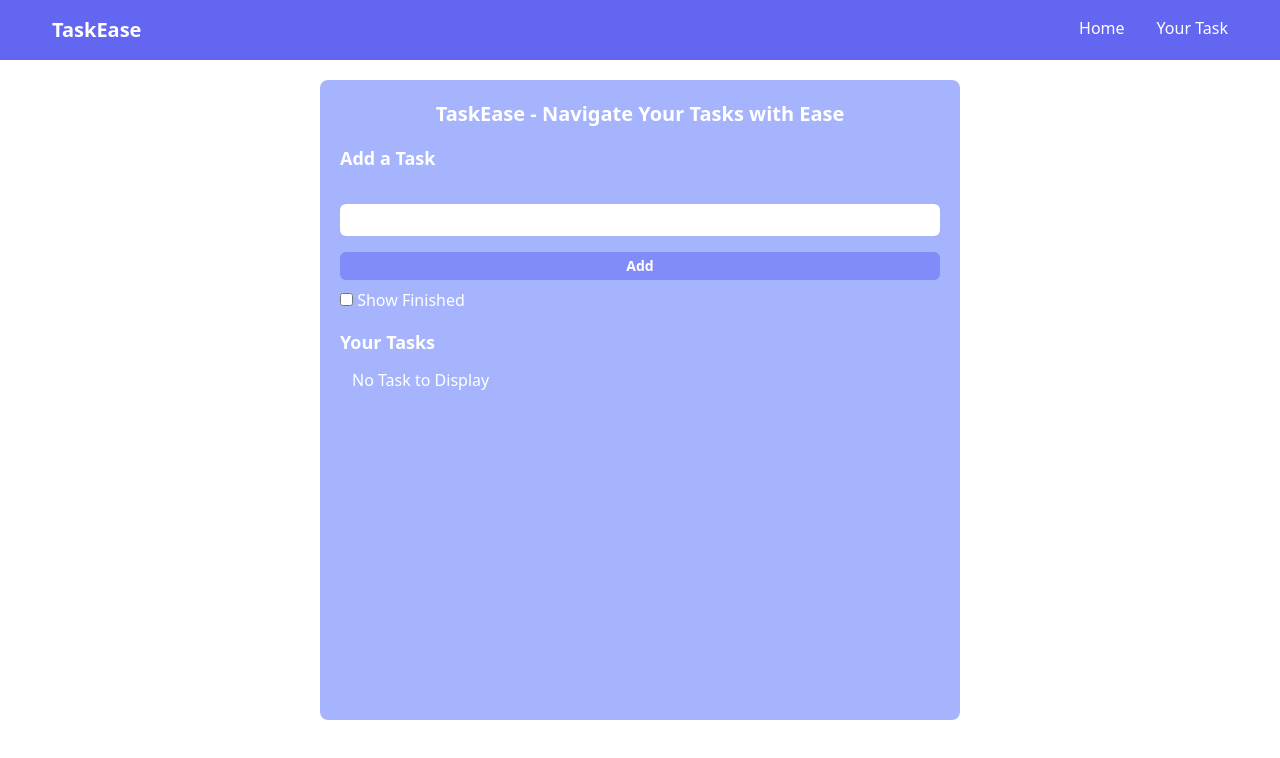
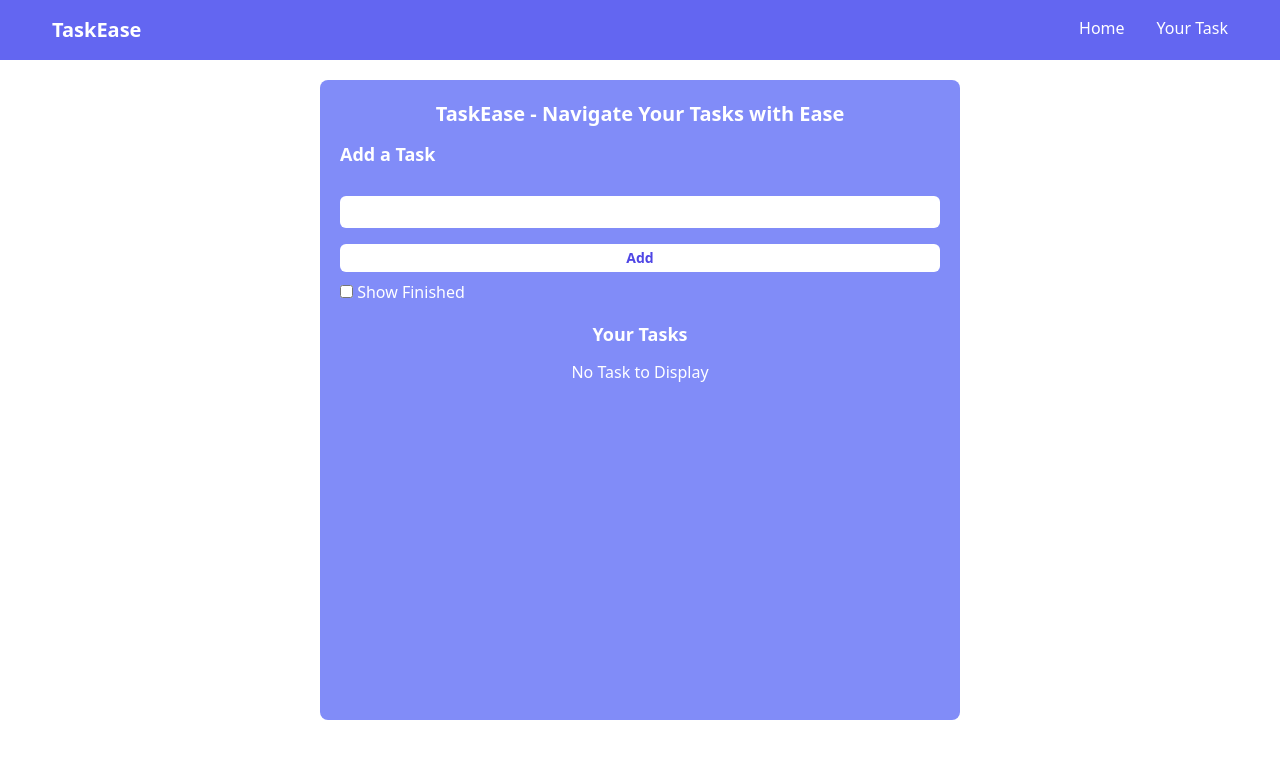
Before and after one commit to AliSherNadeem/To-Do-App-in-React-JS, a React (Vite) app: page / in a window 1280 px wide. Shown: the top 758 px of the page. Built offline with nearby package versions, Linux system fonts and the light colour scheme.

Commit message:
fix toggle task

```diff
--- a/src/App.jsx
+++ b/src/App.jsx
@@ -10,39 +10,35 @@ import { MdDeleteOutline } from "react-icons/md";
 function App() {
   const [todo, settodo] = useState("");
   const [todos, settodos] = useState([]);
-  const [showFinished, setshowFinished] = useState();
+  const [showFinished, setshowFinished] = useState(false);
 
   useEffect(() => {
     let todoString = localStorage.getItem("todos");
     if (todoString) {
-      let todos = JSON.parse(localStorage.getItem("todos"));
+      let todos = JSON.parse(todoString);
       settodos(todos);
     }
   }, []);
 
-  const saveToLS = (params) => {
+  const saveToLS = () => {
     localStorage.setItem("todos", JSON.stringify(todos));
   };
 
-  const toggleFinished = (e) => {
+  const toggleFinished = () => {
     setshowFinished(!showFinished);
   };
 
-  const handleEdit = (e, id) => {
-    let t = todos.filter((i) => i.id === id);
-    settodo(t[0].todo);
-    // delete previous todo after getting him in input field
-    let newTodos = todos.filter((items) => {
-      return items.id !== id;
-    });
+  const handleEdit = (id) => {
+    let t = todos.find((i) => i.id === id);
+    settodo(t.todo);
+    // delete previous todo after getting it in the input field
+    let newTodos = todos.filter((items) => items.id !== id);
     settodos(newTodos);
     saveToLS();
   };
 
-  const handleDelete = (e, id) => {
-    let newTodos = todos.filter((items) => {
-      return items.id !== id;
-    });
+  const handleDelete = (id) => {
+    let newTodos = todos.filter((items) => items.id !== id);
     settodos(newTodos);
     saveToLS();
   };
@@ -57,13 +53,10 @@ function App() {
     settodo(e.target.value);
   };
 
-  const handleCheckbox = (e) => {
-    let id = e.target.name;
-    let index = todos.findIndex((items) => {
-      return items.id === id;
-    });
-    let newtodos = [...todos];
-    newtodos[index].isCompleted = !newtodos[index].isCompleted;
+  const handleCheckbox = (id) => {
+    let newtodos = todos.map((items) =>
+      items.id === id ? { ...items, isCompleted: !items.isCompleted } : items
+    );
     settodos(newtodos);
     saveToLS();
   };
@@ -71,12 +64,12 @@ function App() {
   return (
     <>
       <Navbar />
-      <div className="container mx-auto my-5 rounded-lg p-5 bg-indigo-300 text-white min-h-[80vh] w-1/2">
+      <div className="container mx-auto my-5 rounded-lg p-5 bg-indigo-400 text-white min-h-[80vh] w-1/2">
         <h1 className="font-bold text-center text-xl">
           TaskEase - Navigate Your Tasks with Ease
         </h1>
         <div className="addTodo flex flex-col gap-4">
-          <h2 className="text-lg font-bold my-4">Add a Task</h2>
+          <h2 className="text-lg font-bold my-3">Add a Task</h2>
           <input
             onChange={handleChange}
             value={todo}
@@ -86,7 +79,7 @@ function App() {
           <button
             onClick={handleAdd}
             disabled={todo.length < 3}
-            className="bg-indigo-500 hover:bg-indigo-600  disabled:bg-indigo-400 p-2 py-1 text-sm font-bold rounded-md mb-2"
+            className="bg-indigo-500 text-white hover:bg-indigo-600 disabled:bg-white disabled:text-indigo-600 p-2 py-1 text-sm font-bold rounded-md mb-2"
           >
             Add
           </button>
@@ -97,12 +90,12 @@ function App() {
           checked={showFinished}
         />{" "}
         Show Finished
-        <h2 className="text-lg font-bold mt-4">Your Tasks</h2>
-        <div className="todos">
+        <h2 className="text-lg font-bold mt-4 text-center ">Your Tasks</h2>
+        <div className="todos flex flex-col items-center">
           {todos.length === 0 && <div className="m-3">No Task to Display</div>}
-          {todos.map((items) => {
-            return (
-              (showFinished || items.isCompleted) && (
+          {todos
+            .filter((items) => (showFinished ? items.isCompleted : true))
+            .map((items) => (
               <div
                 key={items.id}
                 className="todo flex justify-between w-1/2 my-4"
@@ -110,7 +103,7 @@ function App() {
                 <div className="flex gap-4">
                   <input
                     name={items.id}
-                      onChange={handleCheckbox}
+                    onChange={() => handleCheckbox(items.id)}
                     type="checkbox"
                     checked={items.isCompleted}
                   />
@@ -118,29 +111,23 @@ function App() {
                     {items.todo}
                   </div>
                 </div>
-                  <div className="buttons flex h-full">
+                <div className="buttons flex h-full ml-5">
                   <button
-                      onClick={(e) => {
-                        handleEdit(e, items.id);
-                      }}
-                      className="bg-indigo-500 hover:bg-indigo-800 p-2 py-1 text-sm font-bold rounded-md mx-1"
+                    onClick={() => handleEdit(items.id)}
+                    className="bg-white text-indigo-600 hover:bg-indigo-600 hover:text-white p-2 py-1 text-sm font-bold rounded-md mx-1"
                   >
                     <MdEditDocument />
                   </button>
 
                   <button
-                      onClick={(e) => {
-                        handleDelete(e, items.id);
-                      }}
-                      className="bg-indigo-500 hover:bg-indigo-800 p-2 py-1 text-sm font-bold rounded-md mx-1"
+                    onClick={() => handleDelete(items.id)}
+                    className="bg-white text-indigo-600 hover:bg-indigo-600 hover:text-white p-2 py-1 text-sm font-bold rounded-md mx-1"
                   >
                     <MdDeleteOutline />
                   </button>
                 </div>
               </div>
-              )
-            );
-          })}
+            ))}
         </div>
       </div>
     </>
```
Lines whose indentation alone changed are shown as unchanged.
